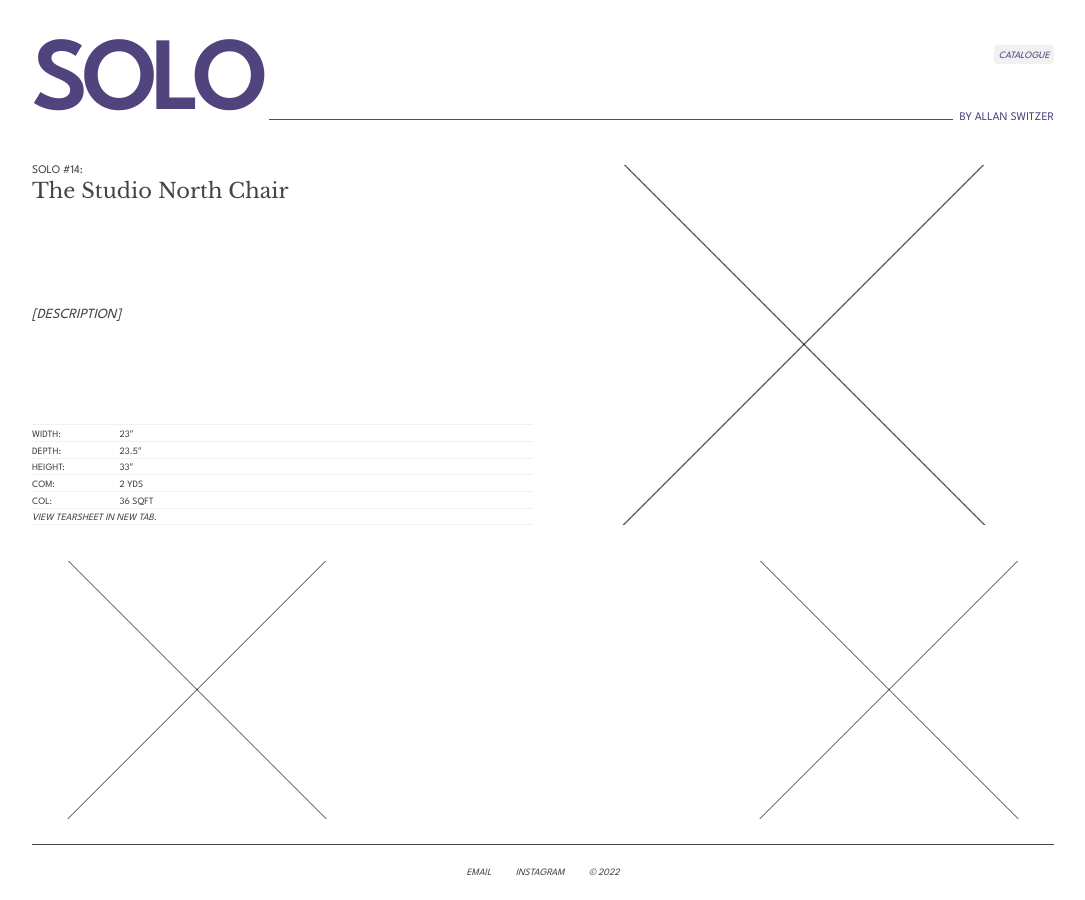
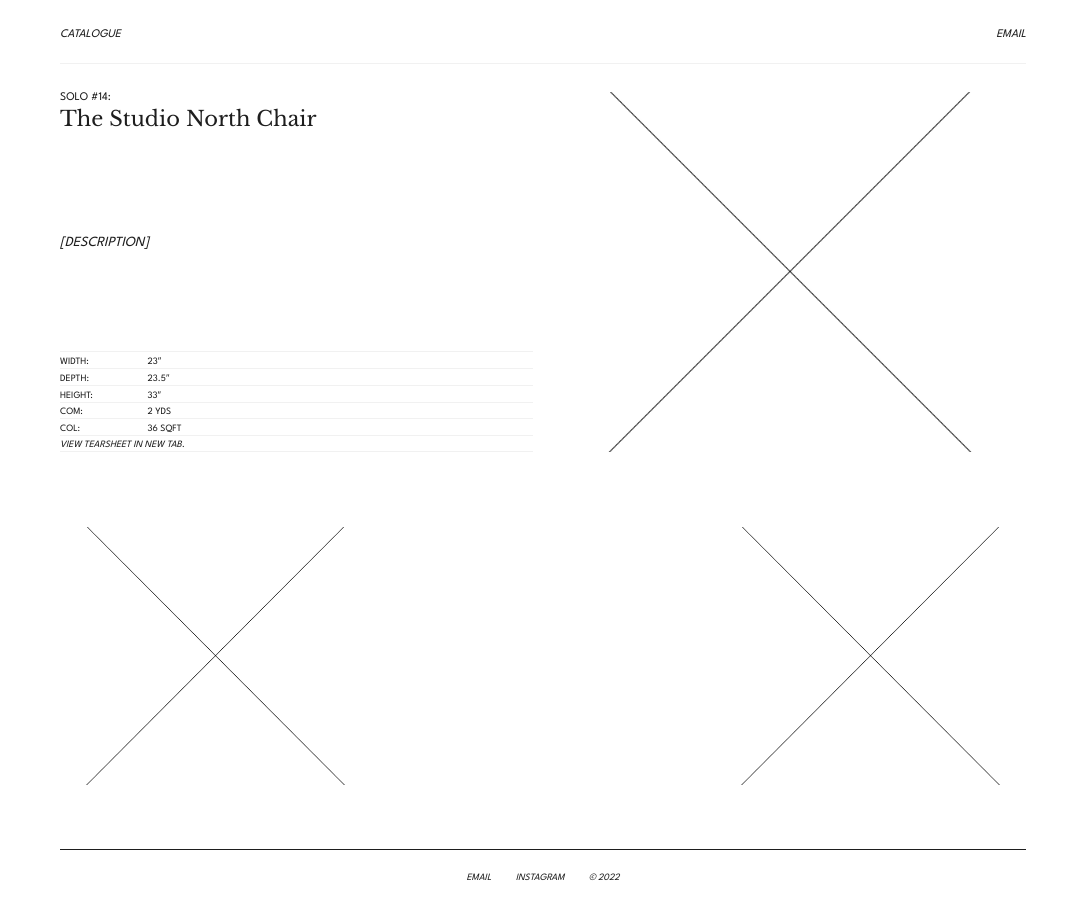
Before and after one commit to solo-by-switzer/solo-by-switzer, a Jekyll site: the page built from _posts/2022-11-14-the-studio-north-chair.md, in a window 1280 px wide. Shown: the whole page, without its empty margins (97-1182 px from the left). Built offline with Jekyll 4.4.1, drawn with Linux system fonts in a browser that asks for light colours; some web fonts are replaced.

Commit message:
periodic commit

```diff
--- a/_includes/header.html
+++ b/_includes/header.html
@@ -1,14 +1,8 @@
 <header>
-
-  <a href="/index.html"><b>SOLO</b></a>
-
-  <section>
-    <nav><a href="{{ page.nav_target }}">Catalogue</a></nav>
-
-    <div>
-      <span></span>
-      <sub>by Allan Switzer</sub>
-    </div>
-  </section>
-
+  <nav>
+    <a href="{{ page.nav_target }}">Catalogue</a>
+    <a href="mailto:zachary.allan@gmail.com" target="_blank" rel="noopener">
+      Email
+    </a>
+  </nav>
 </header>
--- a/style.css
+++ b/style.css
@@ -1,13 +1,13 @@
 @import url('https://fonts.googleapis.com/css2?family=Libre+Baskerville&family=Overpass+Mono&display=swap');
 
-@import url('https://fonts.googleapis.com/css2?family=M+PLUS+Rounded+1c:wght@500;700;800;900&display=swap');
+@import url('https://fonts.googleapis.com/css2?family=Nunito:ital,wght@0,300;0,400;0,800;1,400&display=swap');
 
 @import url('https://fonts.googleapis.com/css2?family=League+Spartan:wght@400;500;600&display=swap');
 
 
 /* PAGE */
 :root {
-  --PrimaryColor: #484540;
+  --PrimaryColor: #1E1E1E;
   --AccentColor: #51447E;
   --LightAccentColor: #F1F1F1;
   --HighlightColor: turquoise;
@@ -32,7 +32,7 @@ html {
 
 body {
   margin: 0 auto;
-  padding: 1.2rem 1.5rem .6rem 1.5rem;
+  padding: 0 1.5rem;
 
   max-width: 76rem;
   min-height: 100%;
@@ -40,84 +40,70 @@ body {
   display: flex;
   flex-direction: column;
   justify-content: space-between;
+
+  max-width: 72rem;
 }
 
-header {
+header nav {
+  margin: 2rem 0 1.5rem 0;
+  height: 1rem;
   display: flex;
-  margin: 2rem 0 3rem 0;
+  justify-content: space-between;
+  align-items: center;
 }
-header * {
-  color: var(--AccentColor);
+header nav a {
   font-family: var(--SecondaryFont);
-}
-header b {
-  font-size: 7.43rem;
-  font-weight: 700;
-  letter-spacing: -.5rem;
-  line-height: 75%;
-
-    /*  font-family: 'M PLUS Rounded 1c'; */
-}
-header section {
-  flex-grow: 1;
-  display: flex;
-  flex-direction: column;
-  justify-content: space-between;
-  align-items: flex-end;
-}
-header section nav {
-  font-size: .694rem;
-  line-height: 1;
+  font-size: .833rem;
   text-transform: uppercase;
   font-style: italic;
-  padding: .25rem .25rem 0 .25rem;
-  background-color: var(--LightAccentColor);
-  border: 1px solid var(--LightAccentColor);
-  border-radius: .25rem;
 }
-header section div {
-  display: flex;
-  width: 100%;
-  align-items: baseline;
-}
-header section div span {
-  flex-grow: 1;
-  margin: 0 .5rem;
-  border-bottom: .125rem solid;
-}
-header section div sub {
-  font-size: .833rem;
-  text-transform: uppercase;
+header nav a:hover {
+  text-decoration: underline;
 }
 
 main {
   flex-grow: 1;
+  padding-top: 2rem;
 }
 
-main.catalogue article {
-  margin: 0;
-  padding: 0;
-  display: flex;
-  justify-content: space-between;
-  margin-bottom: 1rem;
-}
-main.catalogue article div {
-  width: calc(100% * 2 / 3 - .375rem);
-}
-main.catalogue article aside {
+main.catalogue .logo-container {
+  margin: calc(20vh - 4.5rem) auto 20vh auto;
   display: flex;
   justify-content: center;
-  align-content: center;
-  width: calc(100% * 1 / 3 - .75rem);
-  background-color: var(--LightAccentColor);
-  object-fit: cover;
 }
-main.catalogue article aside img {
-  object-fit: cover;
-  max-width: 100%;
-  height: auto;
-  filter:grayscale(1);
-  border: 1.25rem solid var(--LightAccentColor);
+main.catalogue .logo {
+  display: flex;
+  flex-direction: column;
+  align-items: flex-end;
+}
+main.catalogue .logo * {
+  color: var(--AccentColor);
+  font-family: var(--SecondaryFont);
+}
+main.catalogue .logo b {
+  font-size: 7.43rem;
+  font-weight: 700;
+  line-height: 1;
+  font-family: 'Nunito', sans-serif;
+  font-size: 8.916rem;
+}
+main.catalogue .logo small {
+  font-family: 'Nunito', sans-serif;
+  vertical-align: top;
+  font-size: 1.2rem;
+  line-height: 1.3;
+}
+main.catalogue .logo sub {
+  font-size: 1.2rem;
+  margin-top: -.35rem;
+  font-size: 1.2rem;
+}
+
+
+main.catalogue article {
+  margin-bottom: 6rem;
+  column-count: 2;
+  column-gap: 2rem;
 }
 
 main.catalogue section {
@@ -125,6 +111,7 @@ main.catalogue section {
   display: flex;
   justify-content: space-between;
   flex-wrap: wrap;
+
 }
 main.catalogue section a {
   cursor: pointer;
@@ -142,6 +129,8 @@ main.product   {
   display: flex;
   flex-direction: column;
   justify-content: flex-start;
+
+  border-top: 1px solid var(--LightAccentColor);
 }
 main.product   article {
   margin: 0 0 2.25rem 0;
@@ -220,7 +209,7 @@ main.product   section img {
 
 footer {
   border-top: 1px solid;
-  padding: 1.2rem 0 .75rem 0;
+  padding: 1.2rem 0 1rem 0;
   margin-top: .4rem;
   display: flex;
   justify-content: center;
@@ -256,21 +245,22 @@ h2, h3 {
 
   line-height: 1;
 }
+
 p:not(:first-child):not(:last-child) {
   margin: .5rem 0 .5rem 0;
 }
 
-main article div p {
+main article p {
   text-align: justify;
 }
-main.product article div p {
+main.product article p {
   flex-grow: 1;
   display: flex;
   flex-direction: column;
   justify-content: center;
   font-style: italic;
 }
-main.product article div p,
+main.product article p,
 main.product article table tbody,
 main.product article table tfoot {
   font-family: var(--SecondaryFont);
@@ -352,13 +342,9 @@ figure img {
 }
 
 
-
-
 /* MOBILE */
 @media screen and (max-width: 880px) {
-  main.catalogue article div {
-    width: 100%;
-  }
+
 
   main.catalogue article aside {
     display: none;
@@ -385,34 +371,10 @@ figure img {
 @media screen and (max-width: 680px) {
 
   html {
-    font-size: 11px;
+    font-size: 12px;
   }
-
-  header {
-    display: flex;
-    margin: 1rem 0 2.25rem 0;
-    overflow: hidden;
-  }
-  header b {
-    font-size: 6.192rem;
-  }
-  header section nav,
-  header section div sub {
-    font-size: 0.833rem;
-  }
-
-  main.product article {
-    flex-direction: column;
-    margin-bottom: 1.5rem;
-    min-height: 100%;
-  }
-  main.product article div {
-    width: 100%;
-  }
-  main.product article aside {
-    margin: 1.5rem 0 0 0;
-    width: 100%;
-    max-height: 100%;
+  main.catalogue article {
+    column-count: 1;
   }
   main.product article div table tbody {
     display: none;
@@ -426,11 +388,10 @@ figure img {
   main.product article div table tfoot tr:hover {
     background-color: transparent;
   }
-
   footer {
-    padding: .75rem 0 .25rem 0;
+    padding: 1rem 0 .75rem 0;
+    margin-top: 0rem;
   }
-
   figure {
     display: none;
   }
```
Also changed, not shown: index.html (+8 -9 lines), 17 other files.
